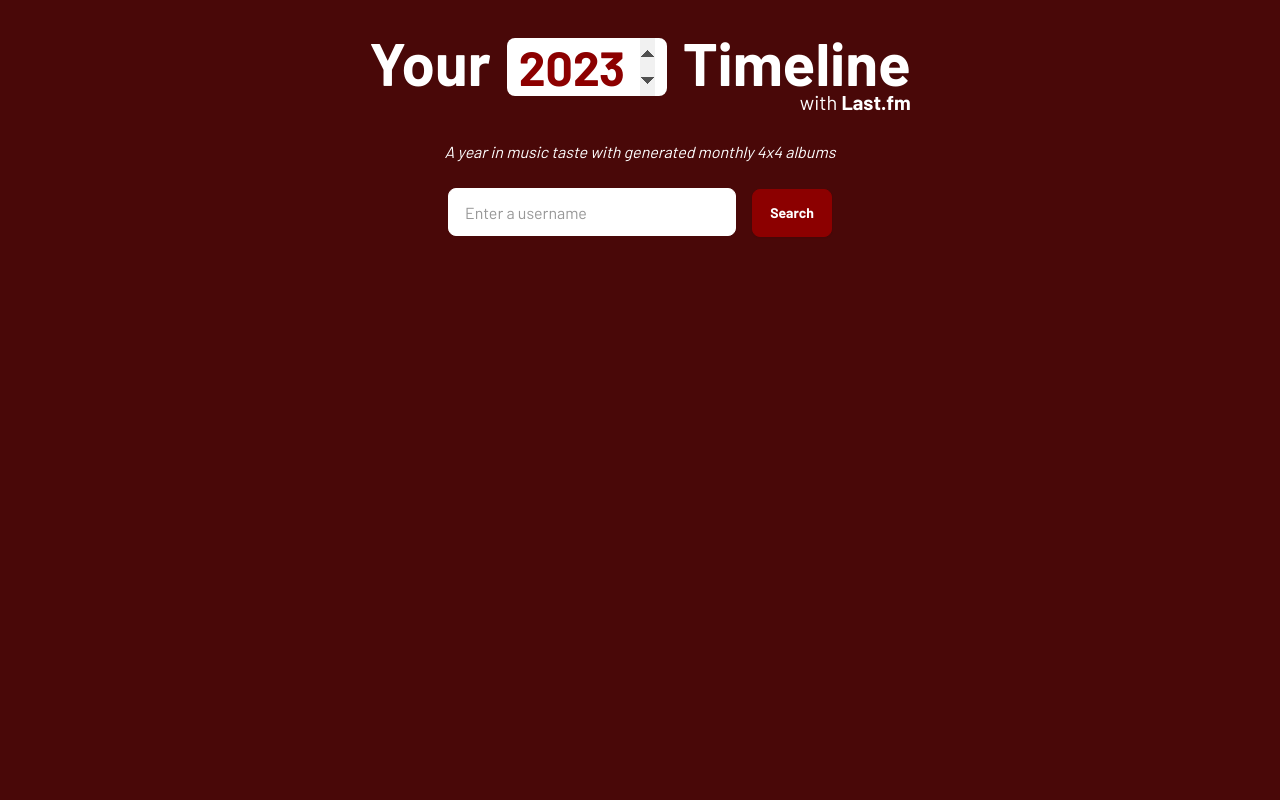
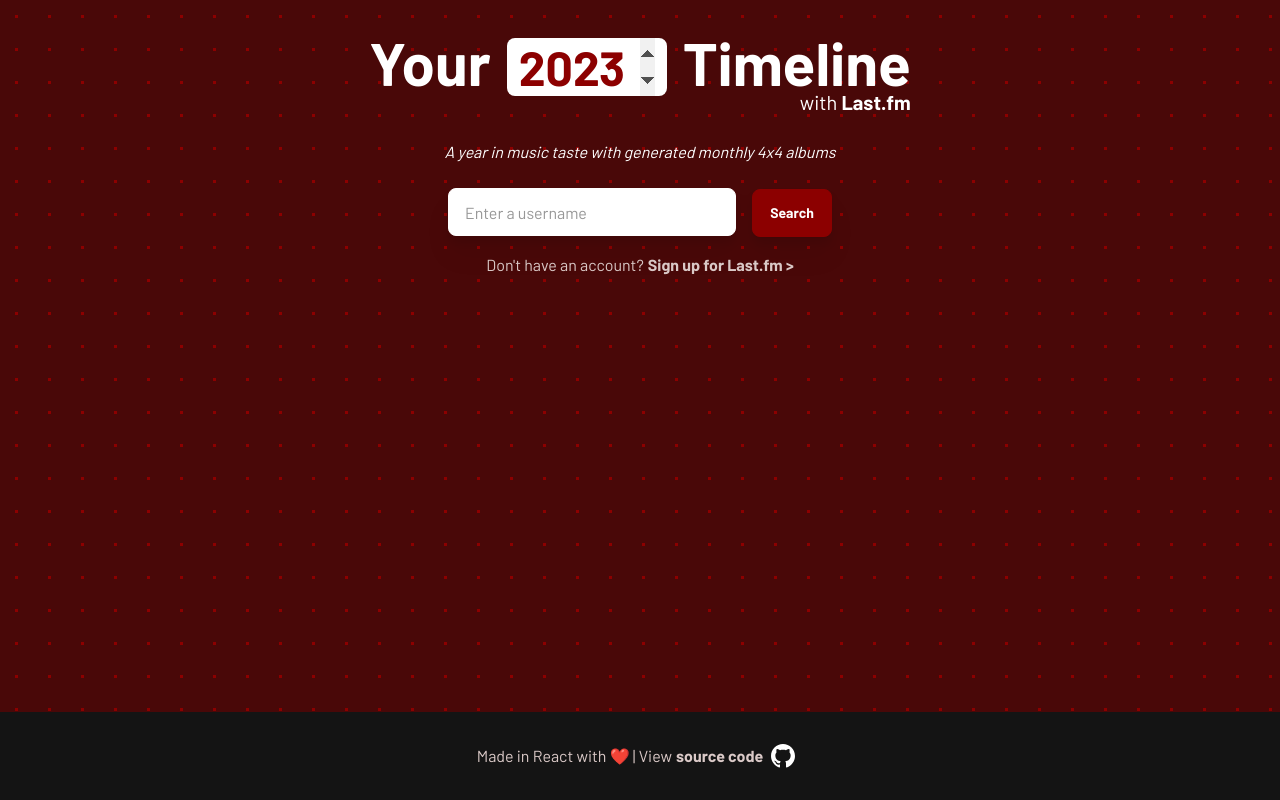
Before and after one commit to Vaiterius/Music-Mosaic-Timeline, a React (Vite) app: page / in a window 1280 px wide. Built offline with nearby package versions, Linux system fonts and the light colour scheme.

Commit message:
Make extensive timeline and UI changes and add footer

```diff
--- a/src/components/AlbumGrid.tsx
+++ b/src/components/AlbumGrid.tsx
@@ -4,22 +4,41 @@
  * The 4x4 grid of album pictures
  */
 export default function AlbumGrid(props: { albums: AlbumData[] }) {
+	// Rounding the corners of the album images.
+	const getRoundedStyle = (index: number): string => {
+		switch (index) {
+			case 0:
+				return "rounded-tl-lg";
+			case 3:
+				return "rounded-tr-lg";
+			case 12:
+				return "rounded-bl-lg";
+			case 15:
+				return "rounded-br-lg";
+			default:
+				return "";
+		}
+	};
 	return (
-		<div className="album-grid flex flex-wrap">
-			{props.albums.map((album) => (
-				<div key={`${album.artist}-${album.name}`} className="w-1/4">
-					{/* <p>{album.name}</p> */}
-					{/* <p>{album.artist}</p> */}
-					{/* <p>{album.scrobbles}</p> */}
-					{/* <a href={album.url}>{album.url}</a> */}
+		<div className="flex w-96 flex-wrap">
+			{props.albums.map((album, index) => (
+				<div
+					key={`${album.artist}-${album.name}`}
+					className="tooltip tooltip-primary w-1/4"
+					data-tip={`Scrobbles: ${album.scrobbles}`}
+				>
 					{album.imageUrl ? (
-						<img
-							className="m-0 h-24 w-24 rounded-lg p-0"
-							src={album.imageUrl}
-							alt={`${album.name} album by ${album.artist}`}
-						/>
+						<a href={album.url} target="_blank">
+							<img
+								className={`${getRoundedStyle(index)} m-0 h-24 w-24 p-0`}
+								src={album.imageUrl}
+								alt={`${album.name} album by ${album.artist}`}
+							/>
+						</a>
 					) : (
-						<div className="h-24 w-24">No album image</div>
+						<a href={album.url} target="_blank">
+							<div className="h-24 w-24">No album image</div>
+						</a>
 					)}
 				</div>
 			))}
--- a/src/components/App.tsx
+++ b/src/components/App.tsx
@@ -4,18 +4,26 @@
 import { TimelineData, UserInfo, CustomError } from "../interfaces-and-types";
 import UserInfoSection from "./UserInfoSection";
 import Timeline from "./Timeline";
+import Footer from "./Footer";
 
 export default function App() {
+	const MIN_YEAR: number = 2002;
 	const CURRENT_YEAR: number = new Date().getFullYear();
-	const [searchInput, setSearchInput] = useState<{ username: string; year: number }>({
+	const [searchInput, setSearchInput] = useState<{
+		username: string;
+		year: number;
+	}>({
 		username: "",
-		year: 2023,
+		year: CURRENT_YEAR - 1, // Start with last year.
 	});
 	const [userInfoData, setUserInfoData] = useState<UserInfo | CustomError | null>(null);
 	const [timelineData, setTimelineData] = useState<TimelineData | null>(null);
 	const [loading, setLoading] = useState<boolean>(false);
 
-	const onButtonClick = async () => {
+	// Fetching data from entered username.
+	const onSearchClick = async (event: any) => {
+		event.preventDefault();
+		if (searchInput.username === "") return;
 		setLoading(true);
 		const userResponse: UserInfo | CustomError = await fetchUserInfo(searchInput.username);
 		// Only fetch album data after user exists and an error doesn't happen on initial API call.
@@ -31,6 +39,23 @@
 		setUserInfoData(userResponse);
 		setTimelineData(timelineResponse);
 		setLoading(false);
+	};
+
+	// Called when going back or forth a year.
+	const updateYearData = async (targetYear: number): Promise<null> => {
+		setLoading(true);
+		// Change display year.
+		setSearchInput((prevSearchInput) => ({ ...prevSearchInput, year: targetYear }));
+		let titleYear: any = document.querySelector("#year")!;
+		titleYear.value = targetYear;
+		// Fetch and update new data.
+		const timelineResponse: TimelineData = await fetchTimelineData(
+			searchInput.username,
+			targetYear,
+		);
+		setTimelineData(timelineResponse);
+		setLoading(false);
+		return null;
 	};
 
 	const onUsernameChange = (event: any) => {
@@ -52,9 +77,9 @@
 	};
 
 	return (
-		<div className="font-barlow mt-4 flex flex-col items-center">
-			{/* Entering username and year */}
+		<div id="top" className="mt-4 flex flex-col items-center font-barlow">
 			<div className="mb-4 flex flex-col items-center">
+				{/* Website title */}
 				<div className="m-4 flex flex-col text-primary">
 					<div className="space-x-4 font-bold">
 						<span className="text-6xl">Your</span>
@@ -64,8 +89,8 @@
 							id="year"
 							onChange={onYearChange}
 							className="w-40 rounded-lg px-3 text-5xl text-secondary"
-							defaultValue={CURRENT_YEAR - 1}
-							min={2002}
+							defaultValue={searchInput.year}
+							min={MIN_YEAR}
 							max={CURRENT_YEAR}
 							step={1}
 						/>
@@ -76,11 +101,13 @@
 					</p>
 				</div>
 
+				{/* Description */}
 				<p className="mb-6 italic text-primary">
 					A year in music taste with generated monthly 4x4 albums
 				</p>
 
-				<div className="text-xl">
+				{/* Username search */}
+				<form className="text-xl drop-shadow-xl">
 					<input
 						className="input input-bordered input-primary mr-4 w-72 bg-primary text-black placeholder:text-accent"
 						type="text"
@@ -92,7 +119,7 @@
 					<button
 						className="btn btn-secondary w-20 align-middle font-bold"
 						type="submit"
-						onClick={onButtonClick}
+						onClick={onSearchClick}
 					>
 						{loading ? (
 							<span className="loading loading-bars loading-md"></span>
@@ -100,11 +127,66 @@
 							"Search"
 						)}
 					</button>
-				</div>
+				</form>
 			</div>
 
+			{/* User metadata after searching */}
 			{userInfoData && <UserInfoSection response={userInfoData} />}
-			{timelineData && <Timeline timeline={timelineData} year={searchInput.year} />}
+
+			{/* Loading timeline data */}
+			{loading && (
+				<div className="m-8 mb-12 flex flex-col items-center text-xl font-bold">
+					<p className="mb-4">Please wait</p>
+					<progress className="progress progress-primary h-4 w-64"></progress>
+				</div>
+			)}
+
+			{/* Actual timeline itself */}
+			{timelineData && !loading && (
+				<Timeline timeline={timelineData} year={searchInput.year} />
+			)}
+
+			{/* Backwards and forwards links */}
+			{timelineData && !loading && (
+				<div className="flex w-full justify-between text-primary drop-shadow-lg">
+					<button
+						className={`btn-base-300 btn m-4 ${searchInput.year > MIN_YEAR ? "" : "invisible"}`}
+						onClick={() => updateYearData(searchInput.year - 1)}
+					>
+						<a href="#top">← Back to {searchInput.year - 1}</a>
+					</button>
+
+					<button className="btn-base-300 btn m-4">
+						<a href="#top">Go back up</a>
+					</button>
+
+					<button
+						className={`btn-base-300 btn m-4 ${searchInput.year < CURRENT_YEAR ? "" : "invisible"}`}
+						onClick={() => updateYearData(+searchInput.year + +1)}
+					>
+						<a href="#top">
+							{/* Had to do this - it wouldn't parse into integers for some reason? */}
+							Go to {+searchInput.year + +1} →
+						</a>
+					</button>
+				</div>
+			)}
+
+			{!timelineData && (
+				<div className="flex h-full w-full items-center justify-center">
+					<p>
+						Don't have an account?
+						<a
+							target="_blank"
+							href="https://www.last.fm/about"
+							className="pl-1 font-bold hover:underline"
+						>
+							Sign up for Last.fm &#62;
+						</a>
+					</p>
+				</div>
+			)}
+			<Footer hasData={timelineData !== null && !loading} />
 		</div>
 	);
 }
--- /dev/null
+++ b/src/components/Footer.tsx
@@ -0,0 +1,30 @@
+export default function Footer(props: { hasData: boolean }) {
+	return (
+		// Not sure the difference between positionings, so place footer relatively bottom of screen when there's data.
+		<footer
+			className={`${props.hasData ? "relative" : "fixed"} bottom-0 flex w-full justify-center bg-base-300`}
+		>
+			<p className="flex p-8">
+				Made in React with ❤️ | View
+				<a
+					className="ml-1 font-bold hover:underline"
+					href="https://github.com/Vaiterius/Music-Mosaic-Timeline"
+					target="_blank"
+				>
+					source code
+				</a>
+				<span className="mx-2">
+					<svg
+						xmlns="http://www.w3.org/2000/svg"
+						width="24"
+						height="24"
+						viewBox="0 0 24 24"
+						fill="#FFFFFF"
+					>
+						<path d="M12 0c-6.626 0-12 5.373-12 12 0 5.302 3.438 9.8 8.207 11.387.599.111.793-.261.793-.577v-2.234c-3.338.726-4.033-1.416-4.033-1.416-.546-1.387-1.333-1.756-1.333-1.756-1.089-.745.083-.729.083-.729 1.205.084 1.839 1.237 1.839 1.237 1.07 1.834 2.807 1.304 3.492.997.107-.775.418-1.305.762-1.604-2.665-.305-5.467-1.334-5.467-5.931 0-1.311.469-2.381 1.236-3.221-.124-.303-.535-1.524.117-3.176 0 0 1.008-.322 3.301 1.23.957-.266 1.983-.399 3.003-.404 1.02.005 2.047.138 3.006.404 2.291-1.552 3.297-1.23 3.297-1.23.653 1.653.242 2.874.118 3.176.77.84 1.235 1.911 1.235 3.221 0 4.609-2.807 5.624-5.479 5.921.43.372.823 1.102.823 2.222v3.293c0 .319.192.694.801.576 4.765-1.589 8.199-6.086 8.199-11.386 0-6.627-5.373-12-12-12z" />
+					</svg>
+				</span>
+			</p>
+		</footer>
+	);
+}
--- a/src/components/Timeline.tsx
+++ b/src/components/Timeline.tsx
@@ -10,25 +10,34 @@
 			{props.timeline.map((monthlyData: MonthlyData, index: number) => (
 				<div
 					key={monthlyData.monthName}
-					className={`flex ${index % 2 == 0 ? "" : "flex-row-reverse"}`}
+					className={`flex ${index % 2 == 0 ? "flex-row-reverse" : ""}`}
 				>
 					{/* Empty space on other side of month section */}
-					<div className="fake-timeline-item"></div>
+					<div className="w-96"></div>
 
 					{/* Vertical timeline bar, round the top and bottom corners of the first and last item */}
 					<div
-						className={`mx-8 w-2 bg-primary shadow-xl ${index == 0 && "rounded-t-lg"} ${index == 11 && "rounded-b-lg"}`}
+						className={`mx-8 w-2 translate-x-1 bg-primary shadow-xl ${index == 0 && "rounded-t-lg"} ${index == 11 && "rounded-b-lg"}`}
 					></div>
 
 					{/* Actual month item with the data */}
 					<div className="flex flex-col">
 						<h3
-							className={`text-4xl font-bold text-primary ${index % 2 == 0 ? "self-start" : "self-end"}`}
+							className={`text-4xl font-bold text-primary ${index % 2 == 0 ? "self-end" : "self-start"}`}
 						>
 							{monthlyData.monthName}
 						</h3>
 						<hr className="border-t-1 m-2 bg-base-100" />
-						<AlbumGrid albums={monthlyData.data} />
+
+						{monthlyData.data.length > 0 ? (
+							<AlbumGrid albums={monthlyData.data} />
+						) : (
+							<div
+								className={`flex w-96 ${index % 2 == 0 ? "justify-end pr-2" : "justify-start pl-2"}`}
+							>
+								<p className="text-lg italic text-primary">No data</p>
+							</div>
+						)}
 					</div>
 				</div>
 			))}
--- a/src/index.css
+++ b/src/index.css
@@ -2,14 +2,14 @@
 @tailwind components;
 @tailwind utilities;
 
-.album-grid {
-    width: 24rem;
+html {
+    scroll-behavior: smooth;
+    background-color: #490808;
+    opacity: 1;
+    background-image: radial-gradient(#8C0000 1.65px, #490808 1.65px);
+    background-size: 33px 33px;
 }
 
 input[type=number]::-webkit-inner-spin-button {
     opacity: 1;
 }
-
-.fake-timeline-item {
-    width: 24rem;
-}
--- a/tailwind.config.js
+++ b/tailwind.config.js
@@ -19,6 +19,7 @@
 					"secondary-content": "#FFFFFF",
 					accent: "#979797",
 					"base-100": "#490808",
+					"base-300": "#141414",
 				},
 			},
 		],
```
